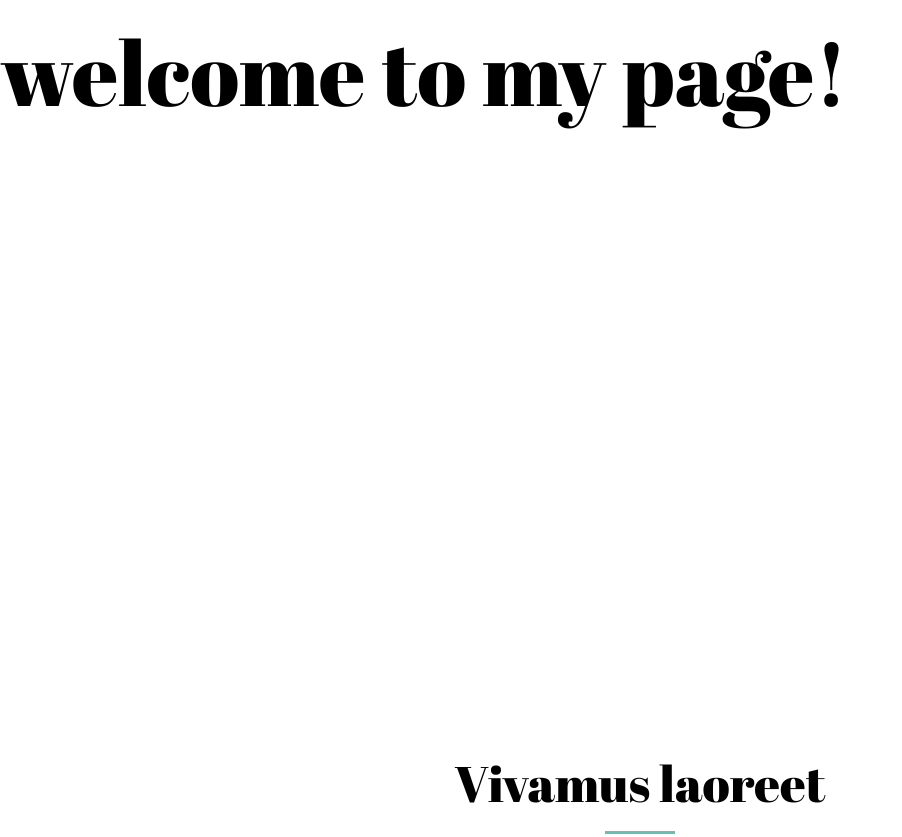
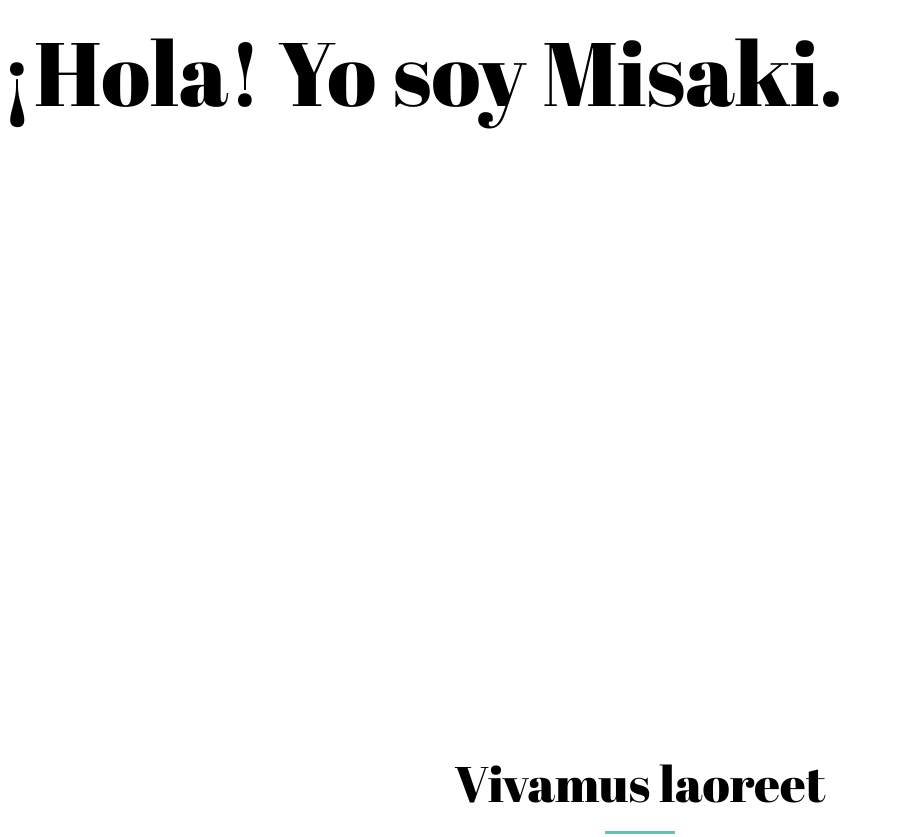
Before and after one commit to MISAKI3350/oi3kl, a plain HTML site: page index.html in a window 1280 px wide. Shown: the top 837 px of the page, without its empty margins (0-902 px from the left). Drawn offline with Linux system fonts and the light colour scheme; a script that the page names is missing.

Commit message:
Update index.html

```diff
--- a/index.html
+++ b/index.html
@@ -1,4 +1,4 @@
-<h1>welcome to my page!</h1>
+<h1>¡Hola! Yo soy Misaki.</h1>
 <!DOCTYPE html>
 <html lang="en">
 
```
